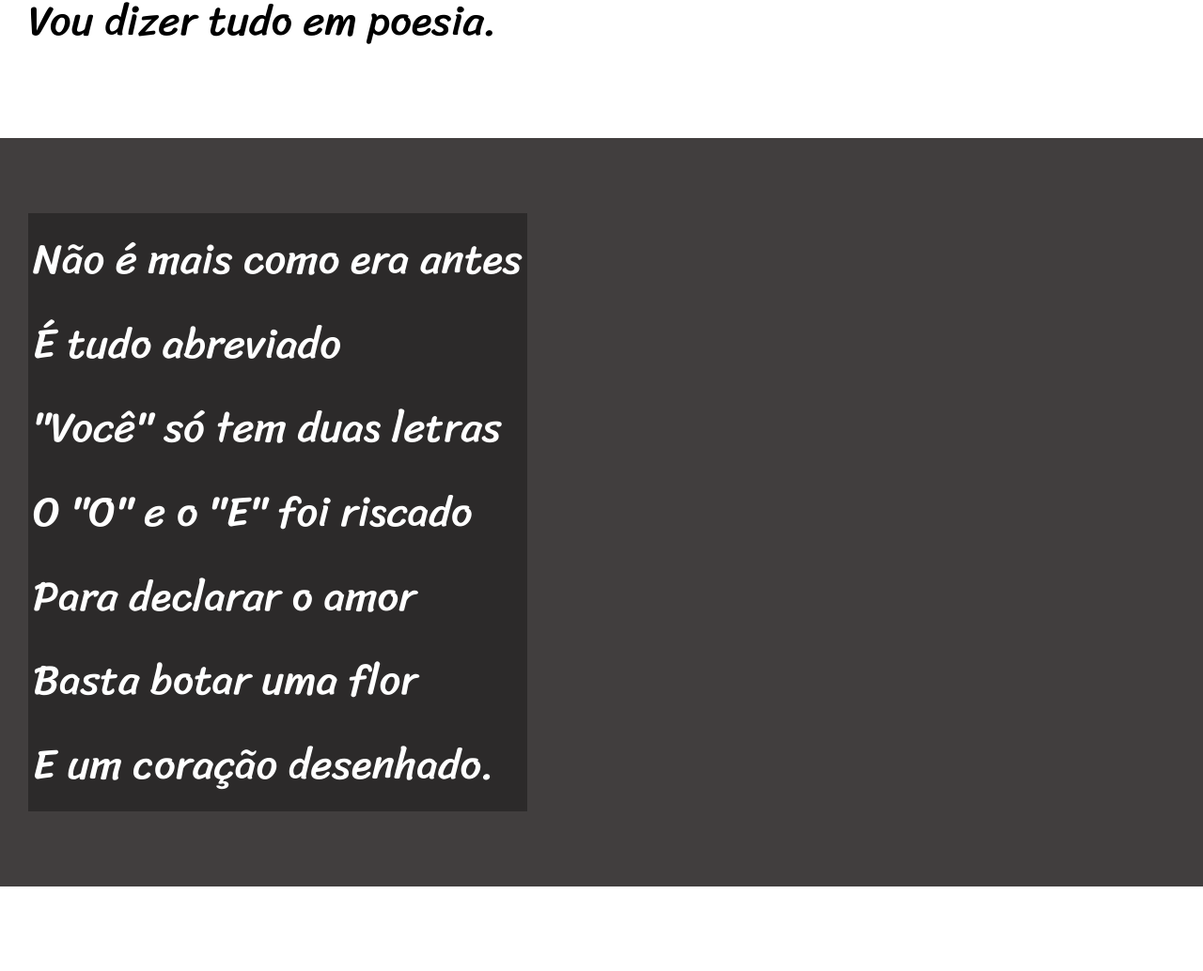
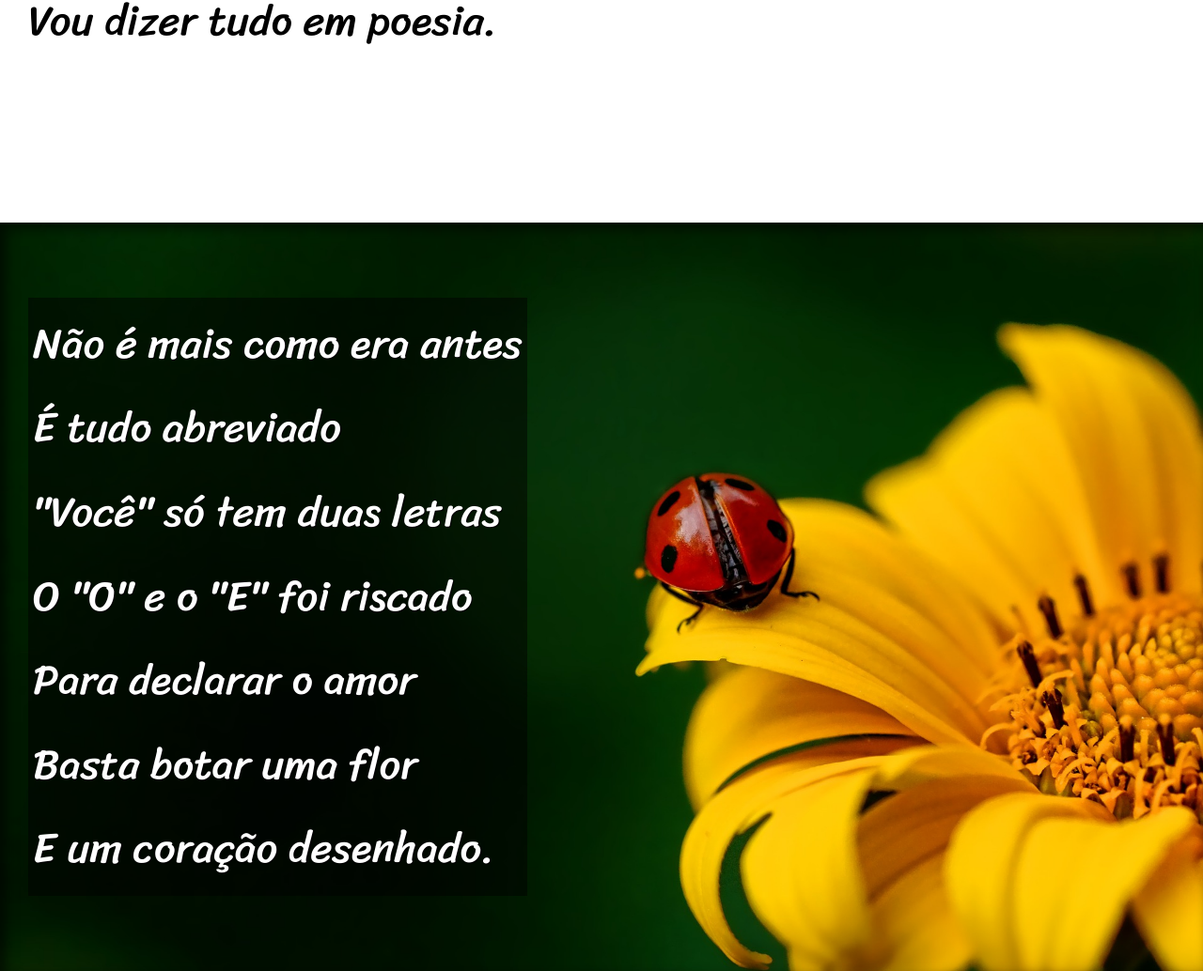
Before and after one commit to carlosmortari/html-css2, a plain HTML site: page desafios/d012 novo/index.html in a window 1280 px wide. Shown: the part 886-1920 px from the top of the page at 94% size. Drawn offline with Linux system fonts and the light colour scheme.

Commit message:
desafio 012 novo completo

```diff
--- a/desafios/d012 novo/estilo/style.css
+++ b/desafios/d012 novo/estilo/style.css
@@ -61,6 +61,10 @@ section {
     font-size: 3.5vw;
 }
 
+section > p {
+    padding-bottom: 2em;
+}
+
 section.normal {
     background-color: white;
     color: black;
@@ -69,12 +73,27 @@ section.normal {
 section.imagem {
     background-color: rgb(65, 62, 62);
     color: white;
+    box-shadow: inset 6px 6px 13px 0px rgba(0, 0, 0, 0.63) ;
+    background-size: cover;
+    background-attachment: fixed;
 }
 
 section.imagem > p {
     display: inline-block;
     padding: 5px;
-    background-color: rgba(0, 0, 0, 0.329);
+    background-color: rgba(0, 0, 0, 0.493);
+    text-shadow: 1px 1px 0px black;
+
+}
+
+section#img01 {
+    background-image: url('../imagens/background001.jpg');
+    background-position: right center;
+
+}
+
+section#img02 {
+    background-image: url('../imagens/background002.jpg');
 
 }
 
--- a/desafios/d012 novo/index.html
+++ b/desafios/d012 novo/index.html
@@ -29,7 +29,7 @@
 
 
 
-    <section class="imagem">
+    <section class="imagem" id="img01">
         <p>
             Não é mais como era antes <br>
             É tudo abreviado <br>
@@ -67,7 +67,7 @@
 
 
 
-    <section class="imagem">
+    <section class="imagem" id="img02">
         <p>
             Tenho saudade das cartas <br>
             Escritas com a própria mão<br>
```
